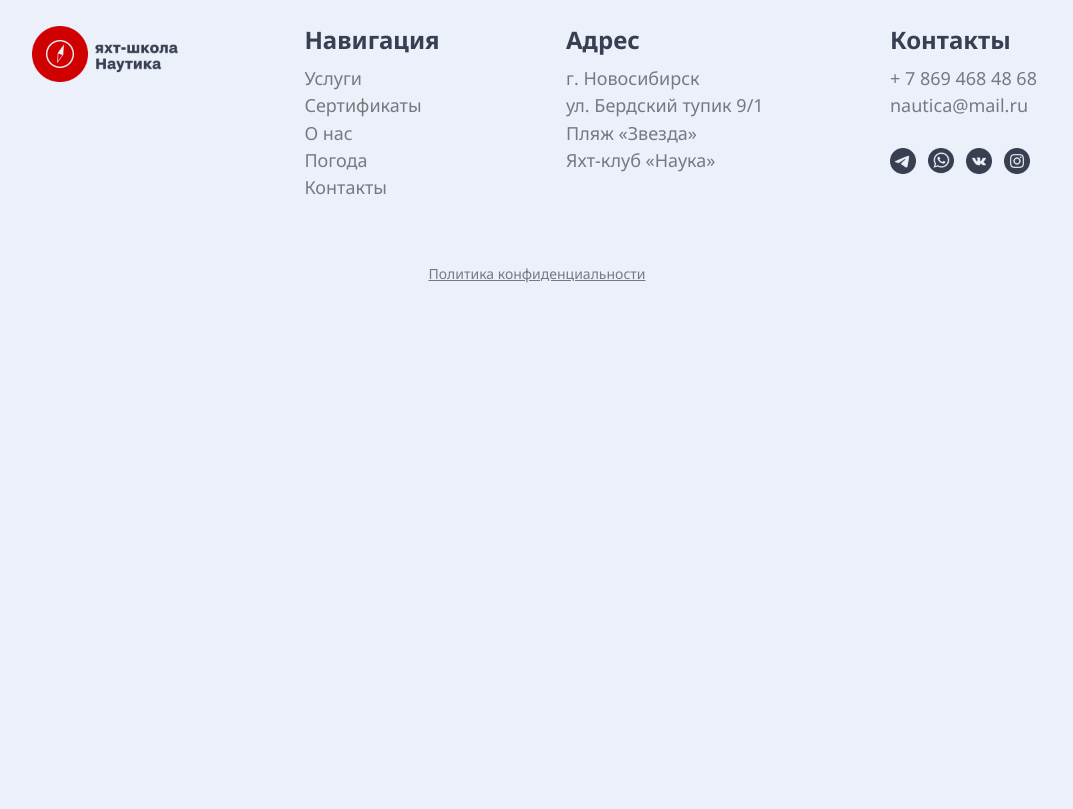
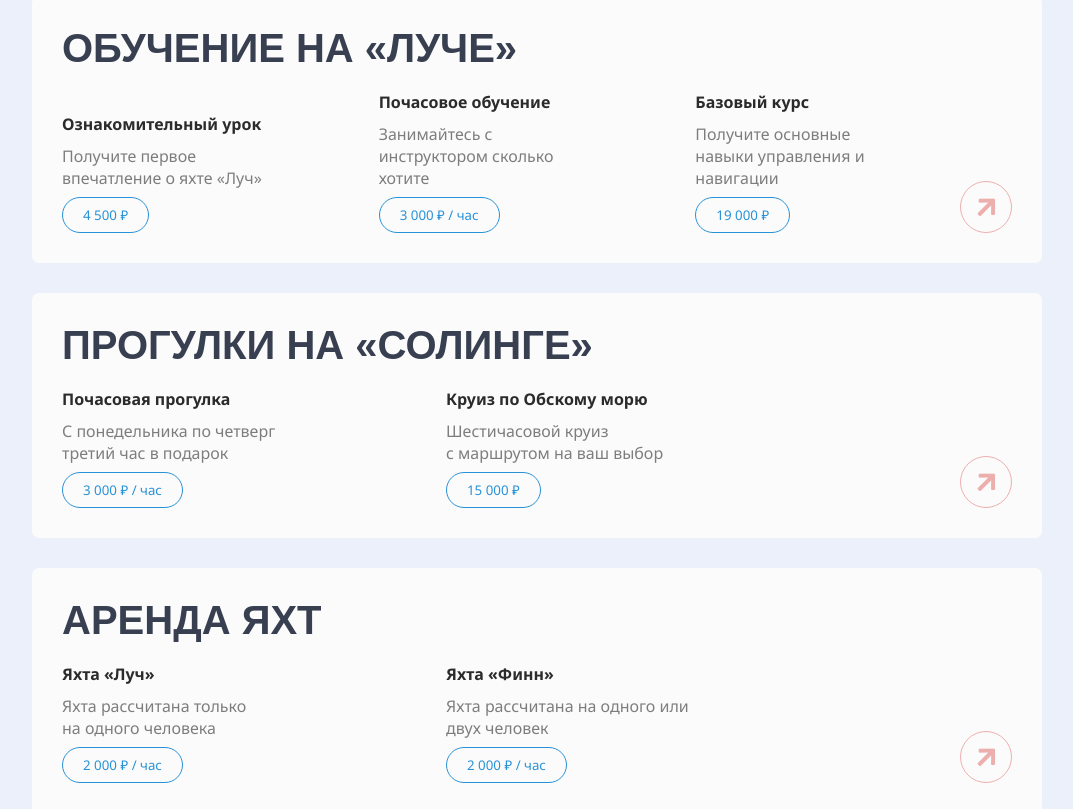
Before and after one commit to eegrishina/nautika, a React (Create React App) app: page /services in a window 1280 px wide. Shown: the part 920-1729 px from the top of the page, without its empty margins (103-1176 px from the left). Before the commit the page ends 1258 px from the top, so only its background shows below. Built offline with nearby package versions, Linux system fonts and the light colour scheme.

Commit message:
Create new components for Services and styling

```diff
--- /dev/null
+++ b/src/components/ServicesDetail.js
@@ -0,0 +1,92 @@
+import React from "react";
+import ServicesPrice from "./ServicesPrice";
+
+export default function ServicesDetail() {
+    const infoPrice = [
+        {
+            id: 1,
+            title: "Обучение на «Луче»",
+            path: "/education",
+            data: [
+                {
+                    title: "Ознакомительный урок",
+                    text: "Получите первое впечатление о яхте «Луч»",
+                    price: "4 500 ₽",
+                },
+                {
+                    title: "Почасовое обучение",
+                    text: "Занимайтесь с инструктором сколько хотите",
+                    price: "3 000 ₽ / час",
+                },
+                {
+                    title: "Базовый курс",
+                    text: "Получите основные навыки управления и навигации",
+                    price: "19 000 ₽",
+                }
+            ]
+        },
+        {
+            id: 2,
+            title: "Прогулки на «Солинге»",
+            path: "/walks",
+            data: [
+                {
+                    title: "Почасовая прогулка",
+                    text: "С понедельника по четверг третий час в подарок",
+                    price: "3 000 ₽ / час",
+                },
+                {
+                    title: "Круиз по Обскому морю",
+                    text: "Шестичасовой круиз с маршрутом на ваш выбор",
+                    price: "15 000 ₽",
+                }
+            ]
+        },
+        {
+            id: 3,
+            title: "Аренда яхт",
+            path: "/rent",
+            data: [
+                {
+                    title: "Яхта «Луч»",
+                    text: "Яхта рассчитана только на одного человека",
+                    price: "2 000 ₽ / час",
+                },
+                {
+                    title: "Яхта «Финн»",
+                    text: "Яхта рассчитана на одного или двух человек",
+                    price: "2 000 ₽ / час",
+                }
+            ]
+        },
+        {
+            id: 4,
+            title: "Фотосессии на яхте",
+            path: "/certificates",
+            data: [
+                {
+                    title: "Стандартная",
+                    text: "Во время прогулки капитан сделает несколько снимков на профессиональную камеру",
+                    price: "бесплатно",
+                },
+                {
+                    title: "«Мое морское путешествие»",
+                    text: "Оплачивается отдельно от прогулки и включает 30–50 обработанных фото",
+                    price: "2 000 ₽",
+                }
+            ]
+        }
+    ];
+
+    const listInfoPrice = infoPrice.map(i => {
+        return (
+            <ServicesPrice key={i.id} title={i.title} data={i.data} path={i.path} />
+        )
+    })
+
+    return (
+        <div className="services-flexbox">
+            {listInfoPrice}
+        </div>
+    )
+}
--- /dev/null
+++ b/src/components/ServicesPrice.js
@@ -0,0 +1,24 @@
+import React from "react";
+import { Link } from "react-router-dom";
+
+export default function ServicesPrice({ title, path, data }) {
+    let listData = data.map(i => {
+        return (
+            <div key={i.id} className="priceitem-box">
+                <h6>{i.title}</h6>
+                <p>{i.text}</p>
+                <button>{i.price}</button>
+            </div>
+        )
+    });
+
+    return (
+        <div className="price-flexbox">
+            <h5>{title}</h5>
+            <div className="priceitem-flexbox">
+                {listData}
+            </div>
+            <Link to={path}><button className="circle-btn"><i className="fas fa-arrow-right"></i></button></Link>
+        </div>
+    )
+}
--- a/src/pages/Services.js
+++ b/src/pages/Services.js
@@ -1,5 +1,6 @@
 import React from 'react';
 import FirstScreen from '../components/FirstScreen';
+import ServicesDetail from '../components/ServicesDetail';
 
 export default function Services() {
     return (
@@ -8,6 +9,7 @@ export default function Services() {
                 title="приключения под парусом"
                 small="С нами каждая морская мечта становится реальностью."
                 btn="Получить консультацию" />
+            <ServicesDetail />
         </div>
     )
 }
--- a/src/style.css
+++ b/src/style.css
@@ -67,7 +67,8 @@ h2.darkblue {
     color: var(--dark-color-title);
 }
 
-h2.blue, span.blue {
+h2.blue,
+span.blue {
     color: var(--blue-color);
 }
 
@@ -466,6 +467,87 @@ footer p:active {
     vertical-align: middle;
 }
 
+/* Services */
+.services-flexbox {
+    display: flex;
+    flex-direction: column;
+    margin-bottom: 150px;
+}
+
+.price-flexbox {
+    position: relative;
+    width: 100%;
+    padding: 30px;
+    margin-bottom: 30px;
+    border-radius: 7px;
+    background-color: var(--white-color);
+}
+
+.price-flexbox:last-child {
+    margin-bottom: 0;
+}
+
+.price-flexbox h5 {
+    font-family: 'Bebas Neue Cyrillic', sans-serif;
+    font-size: 40px;
+    font-weight: 700;
+    text-transform: uppercase;
+    margin-bottom: 20px;
+}
+
+.priceitem-flexbox {
+    display: flex;
+    align-items: flex-end;
+}
+
+.priceitem-box {
+    width: 270px;
+    margin-right: 114px;
+}
+
+.priceitem-box h6 {
+    font-size: 16px;
+    margin-bottom: 10px;
+}
+
+.priceitem-box p {
+    font-size: 16px;
+    opacity: 60%;
+}
+
+.priceitem-box button {
+    border: 1px solid var(--blue-color);
+    border-radius: 30px;
+    padding: 8px 20px;
+    background-color: inherit;
+    color: var(--blue-color);
+    margin-top: 8px;
+    font-family: inherit;
+}
+
+.circle-btn {
+    position: absolute;
+    bottom: 30px;
+    right: 30px;
+    height: 52px;
+    width: 52px;
+    border: 1px solid var(--red-color);
+    border-radius: 50%;
+    background-color: inherit;
+    opacity: 30%;
+    cursor: pointer;
+}
+
+.circle-btn:hover {
+    opacity: 1;
+}
+
+.circle-btn i {
+    font-size: 26px;
+    color: var(--red-color);
+    transform: rotate(-45deg);
+}
+
 /* 404 */
 .line-btn {
     color: var(--red-color);
```
